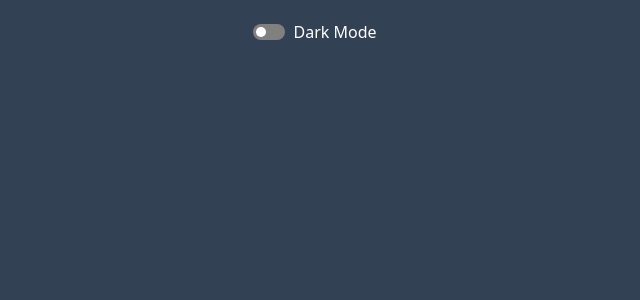
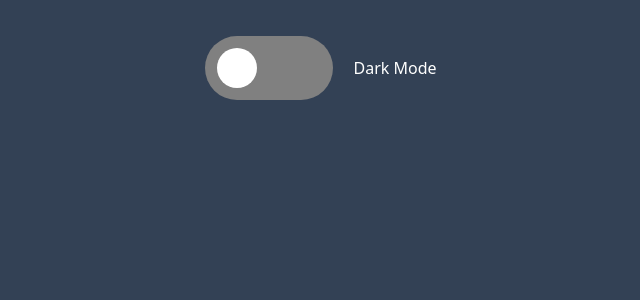
Before and after one commit to chuckdries/springs-and-stuff, a React (Vite) app: page / in a window 1280 px wide. Shown: the top 300 px of the page, without its empty margins (327-967 px from the left). Built offline with nearby package versions, Linux system fonts and the light colour scheme.

Commit message:
make switch comically large

```diff
--- a/src/Switch.tsx
+++ b/src/Switch.tsx
@@ -19,23 +19,23 @@ export function Switch(props: AriaSwitchProps) {
       <VisuallyHidden>
         <input {...inputProps} {...focusProps} ref={ref} />
       </VisuallyHidden>
-      <svg width={40} height={24} aria-hidden="true" style={{ marginRight: 4 }}>
+      <svg width={160} height={96} aria-hidden="true" style={{ marginRight: 4 }}>
         <rect
-          x={4}
-          y={4}
-          width={32}
-          height={16}
-          rx={8}
+          x={16}
+          y={16}
+          width={128}
+          height={64}
+          rx={32}
           fill={state.isSelected ? "orange" : "gray"}
         />
-        <circle cx={state.isSelected ? 28 : 12} cy={12} r={5} fill="white" />
+        <circle cx={state.isSelected ? 112 : 48} cy={48} r={20} fill="white" />
         {isFocusVisible && (
           <rect
-            x={1}
-            y={1}
-            width={38}
-            height={22}
-            rx={11}
+            x={4}
+            y={4}
+            width={152}
+            height={88}
+            rx={44}
             fill="none"
             stroke="orange"
             strokeWidth={2}
```
